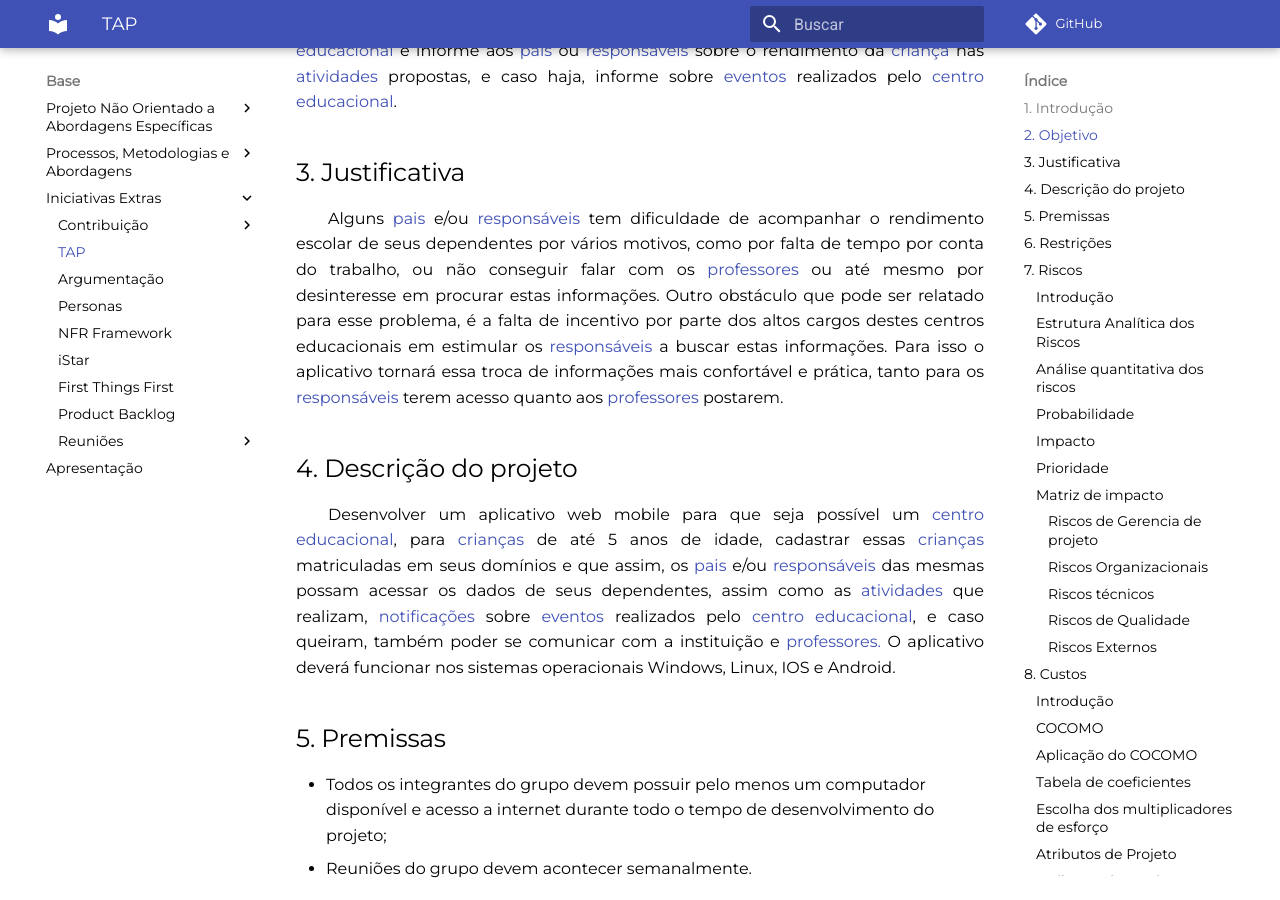
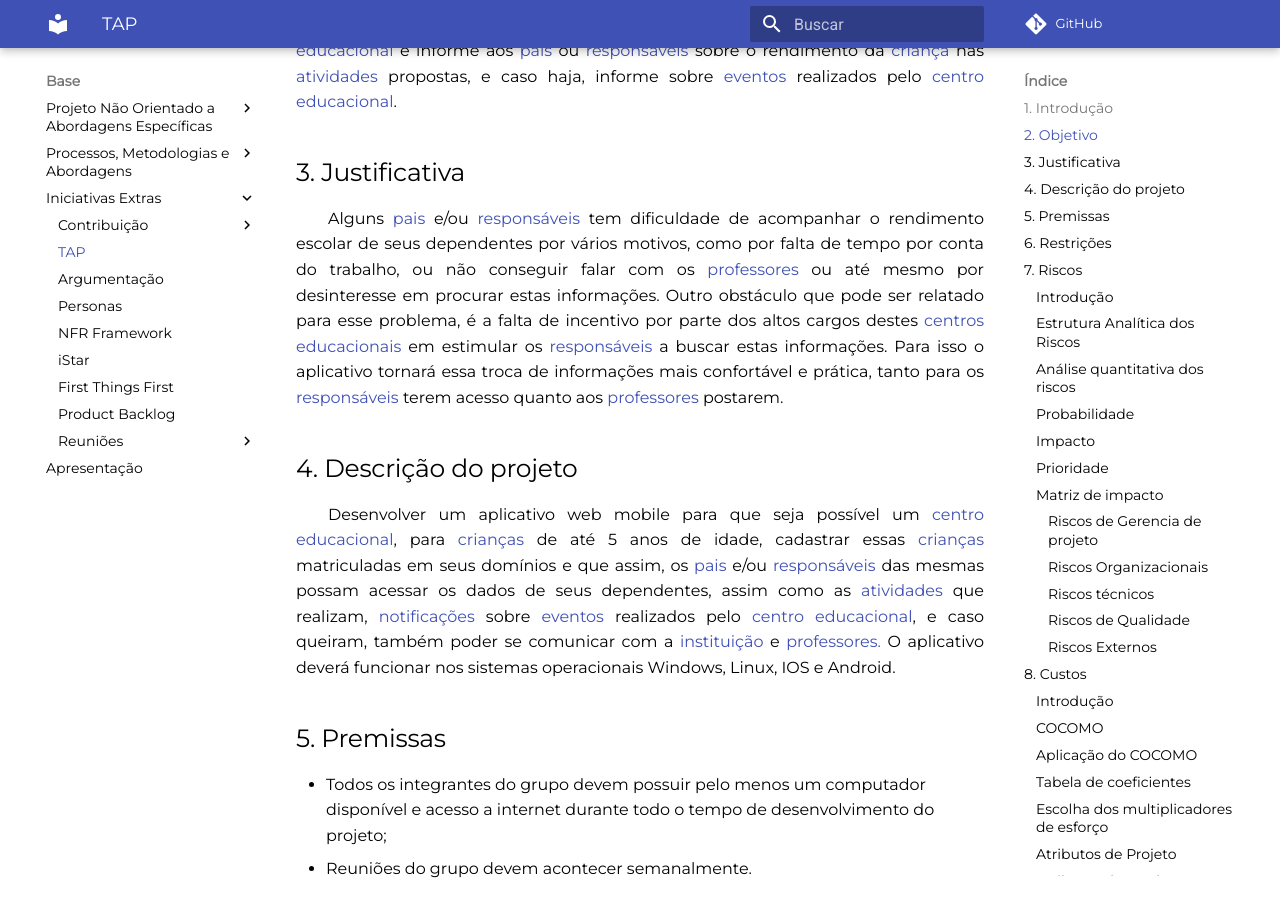
Before and after one commit to UnBArqDsw2021-1/2021.1_G6_Curumim, an MkDocs documentation site: the page built from docs/base/tap/tap.md, in a window 1280 px wide and 900 px high, scrolled down 450 px. Built offline with MkDocs 1.6.1 and Material for MkDocs 9.7.7, drawn with Linux system fonts in a browser that asks for light colours; comment, search, counter and statistics services are not loaded; part of the change alters nothing that is shown; some of the changed text lies outside the part shown.

```diff
--- a/docs/base/tap/tap.md
+++ b/docs/base/tap/tap.md
@@ -12,12 +12,12 @@
 ## 3. Justificativa
 
 
-&emsp;&emsp;Alguns <a href=../../requisitos/modelagem/lexicos/#lexico-pai>pais</a> e/ou <a href=../../requisitos/modelagem/lexicos/#lexico-responsavel>responsáveis</a> tem dificuldade de acompanhar o rendimento escolar de seus dependentes por vários motivos, como por falta de tempo por conta do trabalho, ou não conseguir falar com os <a href=../../requisitos/modelagem/lexicos/#lexico-professor>professores</a> ou até mesmo por desinteresse em procurar estas informações. Outro obstáculo que pode ser relatado para esse problema, é a falta de incentivo por parte dos altos cargos destes centros educacionais em estimular os <a href=../../requisitos/modelagem/lexicos/#lexico-responsavel>responsáveis</a> a buscar estas informações. Para isso o aplicativo tornará essa troca de informações mais confortável e prática, tanto para os <a href=../../requisitos/modelagem/lexicos/#lexico-responsavel>responsáveis</a> terem acesso quanto aos <a href=../../requisitos/modelagem/lexicos/#lexico-professor>professores</a> postarem.
+&emsp;&emsp;Alguns <a href=../../requisitos/modelagem/lexicos/#lexico-pai>pais</a> e/ou <a href=../../requisitos/modelagem/lexicos/#lexico-responsavel>responsáveis</a> tem dificuldade de acompanhar o rendimento escolar de seus dependentes por vários motivos, como por falta de tempo por conta do trabalho, ou não conseguir falar com os <a href=../../requisitos/modelagem/lexicos/#lexico-professor>professores</a> ou até mesmo por desinteresse em procurar estas informações. Outro obstáculo que pode ser relatado para esse problema, é a falta de incentivo por parte dos altos cargos destes [centros educacionais](../../requisitos/modelagem/lexicos/#lexico-centro-educacional) em estimular os <a href=../../requisitos/modelagem/lexicos/#lexico-responsavel>responsáveis</a> a buscar estas informações. Para isso o aplicativo tornará essa troca de informações mais confortável e prática, tanto para os <a href=../../requisitos/modelagem/lexicos/#lexico-responsavel>responsáveis</a> terem acesso quanto aos <a href=../../requisitos/modelagem/lexicos/#lexico-professor>professores</a> postarem.
 
 ## 4. Descrição do projeto
 
 
-&emsp;&emsp;Desenvolver um aplicativo web mobile para que seja possível um <a href=../../requisitos/modelagem/lexicos/#lexico-centro-educacional>centro educacional</a>, para <a href=../../requisitos/modelagem/lexicos/#lexico-crianca>crianças</a> de até 5 anos de idade, cadastrar essas <a href=../../requisitos/modelagem/lexicos/#lexico-crianca>crianças</a> matriculadas em seus domínios e que assim, os <a href=../../requisitos/modelagem/lexicos/#lexico-pai>pais</a> e/ou <a href=../../requisitos/modelagem/lexicos/#lexico-responsavel>responsáveis</a> das mesmas possam acessar os dados de seus dependentes, assim como as <a href=../../requisitos/modelagem/lexicos/#lexico-atividade>atividades</a> que realizam, <a href=../../requisitos/modelagem/lexicos/#lexico-notificar>notificações</a> sobre <a href=../../requisitos/modelagem/lexicos/#lexico-evento>eventos</a> realizados pelo <a href=../../requisitos/modelagem/lexicos/#lexico-centro-educacional>centro educacional</a>, e caso queiram, também poder se comunicar com a instituição e <a href=../../requisitos/modelagem/lexicos/#lexico-professor>professores.</a> O aplicativo deverá funcionar nos sistemas operacionais Windows, Linux, IOS e Android.
+&emsp;&emsp;Desenvolver um aplicativo web mobile para que seja possível um <a href=../../requisitos/modelagem/lexicos/#lexico-centro-educacional>centro educacional</a>, para <a href=../../requisitos/modelagem/lexicos/#lexico-crianca>crianças</a> de até 5 anos de idade, cadastrar essas <a href=../../requisitos/modelagem/lexicos/#lexico-crianca>crianças</a> matriculadas em seus domínios e que assim, os <a href=../../requisitos/modelagem/lexicos/#lexico-pai>pais</a> e/ou <a href=../../requisitos/modelagem/lexicos/#lexico-responsavel>responsáveis</a> das mesmas possam acessar os dados de seus dependentes, assim como as <a href=../../requisitos/modelagem/lexicos/#lexico-atividade>atividades</a> que realizam, <a href=../../requisitos/modelagem/lexicos/#lexico-notificar>notificações</a> sobre <a href=../../requisitos/modelagem/lexicos/#lexico-evento>eventos</a> realizados pelo <a href=../../requisitos/modelagem/lexicos/#lexico-centro-educacional>centro educacional</a>, e caso queiram, também poder se comunicar com a [instituição](../../requisitos/modelagem/lexicos/#lexico-instituicao) e <a href=../../requisitos/modelagem/lexicos/#lexico-professor>professores.</a> O aplicativo deverá funcionar nos sistemas operacionais Windows, Linux, IOS e Android.
 
 ## 5. Premissas
 
@@ -278,3 +278,4 @@ Para nosso caso que são 3500 linhas de código ou 3.5Kloc temos:
 | 06/08/2021 | 1.1 | Finalização dos riscos.    | Edson Soares |
 | 06/08/2021 | 2.0 | Adição do tópico de custos | Eliseu Kadesh, Edson Soares |
 | 21/08/2021 | 2.1 | Correção dos links dos léxicos | Gabriel Bonifácio |
+| 27/08/2021 | 2.2 | Adição de links dos léxicos | Daniel Porto |
```
